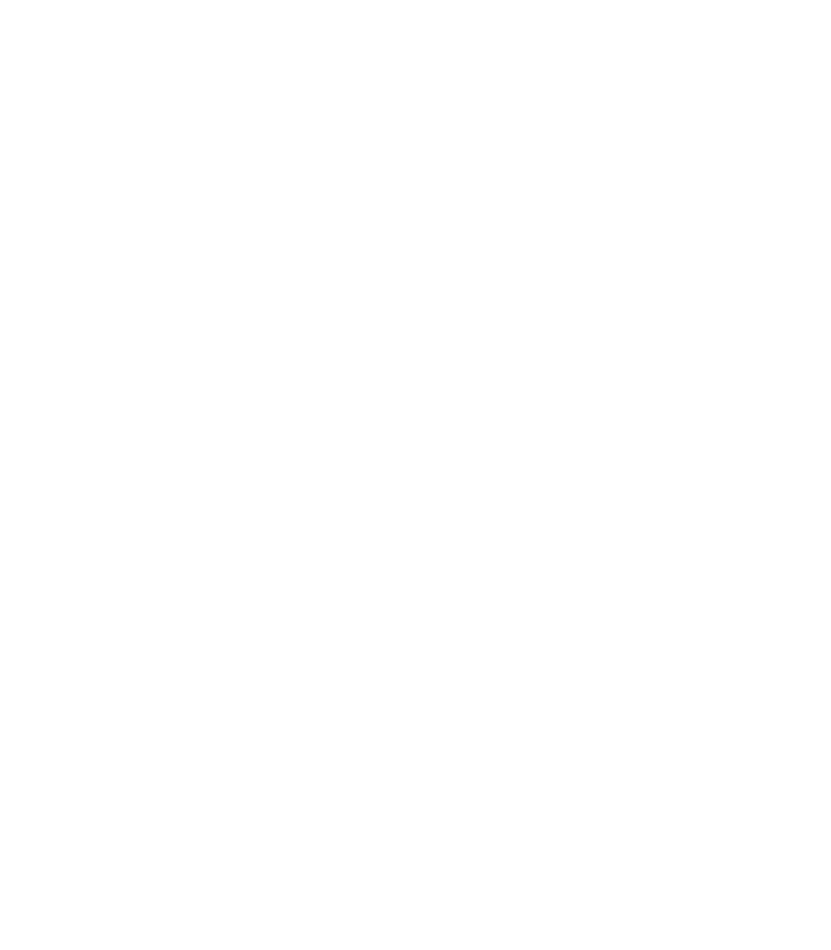
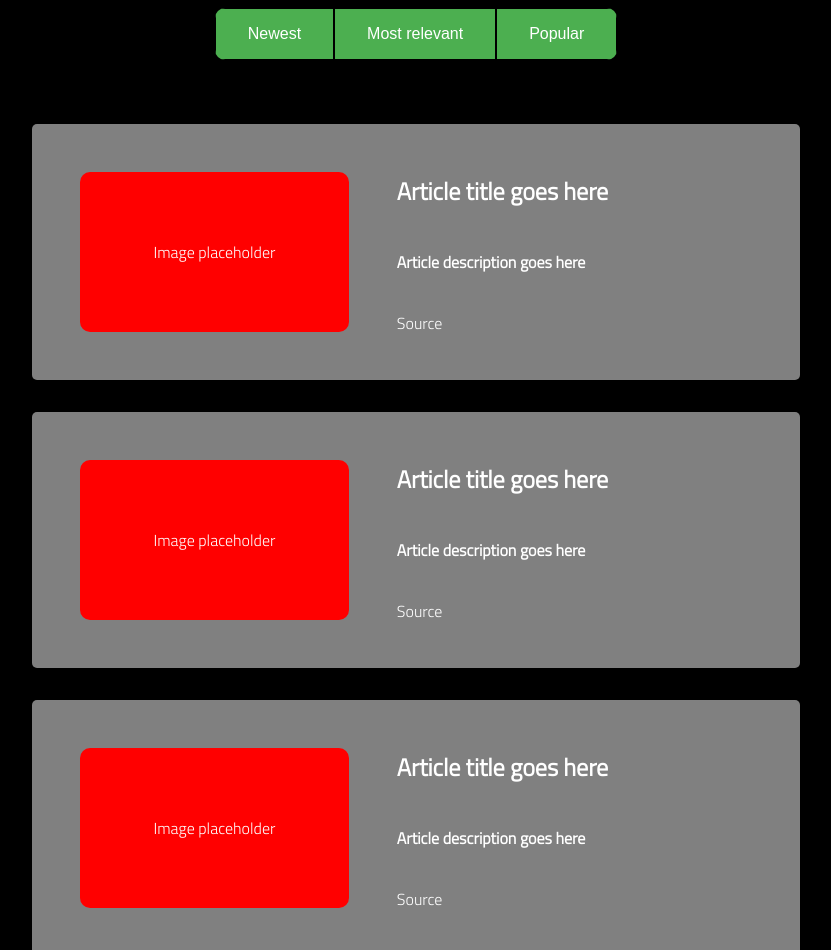
Before and after one commit to dwang134/GamesTech-official, a Next.js app: page /games in a window 1280 px wide. Shown: the part 120-1070 px from the top of the page, without its empty margins (224-1055 px from the left). Before the commit the page ends 800 px from the top, so only its background shows below. Built offline with nearby package versions, Linux system fonts and the light colour scheme.

Commit message:
gamestech

```diff
--- a/pages/games.tsx
+++ b/pages/games.tsx
@@ -1,9 +1,72 @@
-import React from 'react'
+import Navbar from '../components/Navbar'
+import styles from '../styles/GamesTech.module.scss'
+import Image from 'next/image'
 
-const games = () => {
+const Games:React.FC = () => {
   return (
-    <div>games</div>
-  )
+    <>
+      <Navbar />
+      <div className={styles["games"]}>
+      {/* buttons */}
+        <div className= {styles["button-group"]}>
+          <button>Newest</button>
+          <button>Most relevant</button>
+          <button>Popular</button>
+        </div>
+        {/* articles */}
+        <div className= {styles["article-group"]}>
+          <div className={styles["article"]}>
+            <div className={styles["article__img"]}>Image placeholder</div>
+            <div className={styles["article__info"]}>
+              <h2 className={styles["article__title"]}>
+                Article title goes here
+              </h2>
+              <h4 className={styles["article__desc"]}>
+                Article description goes here
+              </h4>
+              <p className={styles["article__source"]}>Source</p>
+            </div>
+          </div>
+          <div className={styles["article"]}>
+            <div className={styles["article__img"]}>Image placeholder</div>
+            <div className={styles["article__info"]}>
+              <h2 className={styles["article__title"]}>
+                Article title goes here
+              </h2>
+              <h4 className={styles["article__desc"]}>
+                Article description goes here
+              </h4>
+              <p className={styles["article__source"]}>Source</p>
+            </div>
+          </div>
+          <div className={styles["article"]}>
+            <div className={styles["article__img"]}>Image placeholder</div>
+            <div className={styles["article__info"]}>
+              <h2 className={styles["article__title"]}>
+                Article title goes here
+              </h2>
+              <h4 className={styles["article__desc"]}>
+                Article description goes here
+              </h4>
+              <p className={styles["article__source"]}>Source</p>
+            </div>
+          </div>
+          <div className={styles["article"]}>
+            <div className={styles["article__img"]}>Image placeholder</div>
+            <div className={styles["article__info"]}>
+              <h2 className={styles["article__title"]}>
+                Article title goes here
+              </h2>
+              <h4 className={styles["article__desc"]}>
+                Article description goes here
+              </h4>
+              <p className={styles["article__source"]}>Source</p>
+            </div>
+          </div>
+        </div>  {/* .article-group */}
+      </div> {/* .games div*/}
+    </>
+  );
 }
 
-export default games
+export default Games
--- /dev/null
+++ b/styles/GamesTech.module.scss
@@ -0,0 +1,83 @@
+@use 'helpers' as h;
+
+
+.games{
+
+    color: white;
+    background: black;
+    width: 100%;
+    @include h.flexbox(column, space-around, center);
+
+    .button-group{
+        @include h.flexbox(row, center, center);
+        border: #3a963d;
+        overflow: hidden;
+        border-radius: 10px;
+        margin: 3em;
+
+        button{
+            border: 1px solid black;
+            background: #4CAF50;
+            padding: 1em 2em;
+            color: white;
+            font-size: 1rem;
+
+            &:hover{
+                background: #04AA6D;
+                cursor: pointer;
+            }
+        }
+    }
+
+    .article-group{
+
+        @include h.flexbox(column, space-around, center);
+        font-weight: normal;
+        width: 100%;
+
+        .article{
+            width: 60%;
+            @include h.flexbox(row, space-between, center);
+            background: grey;
+            border-radius: 5px;
+            margin: 1em;
+
+            .article__img{
+                background: red;
+                border-radius: 10px;
+                width: 40%;
+                height: 10rem;
+                margin: 3em;
+                @include h.flexbox(row, center, center);
+            }
+
+            .article__info{
+
+                @include h.flexbox(column, center, flex-start);
+                width: 60%;
+
+                .article__title{
+
+                }
+
+                .article__desc{
+
+                }
+
+                .article__source{
+
+                }
+
+            }
+
+
+    }
+
+
+
+
+
+    }
+
+
+}
```
Also changed, not shown: pages/Tech.tsx (+64 -1 lines).
